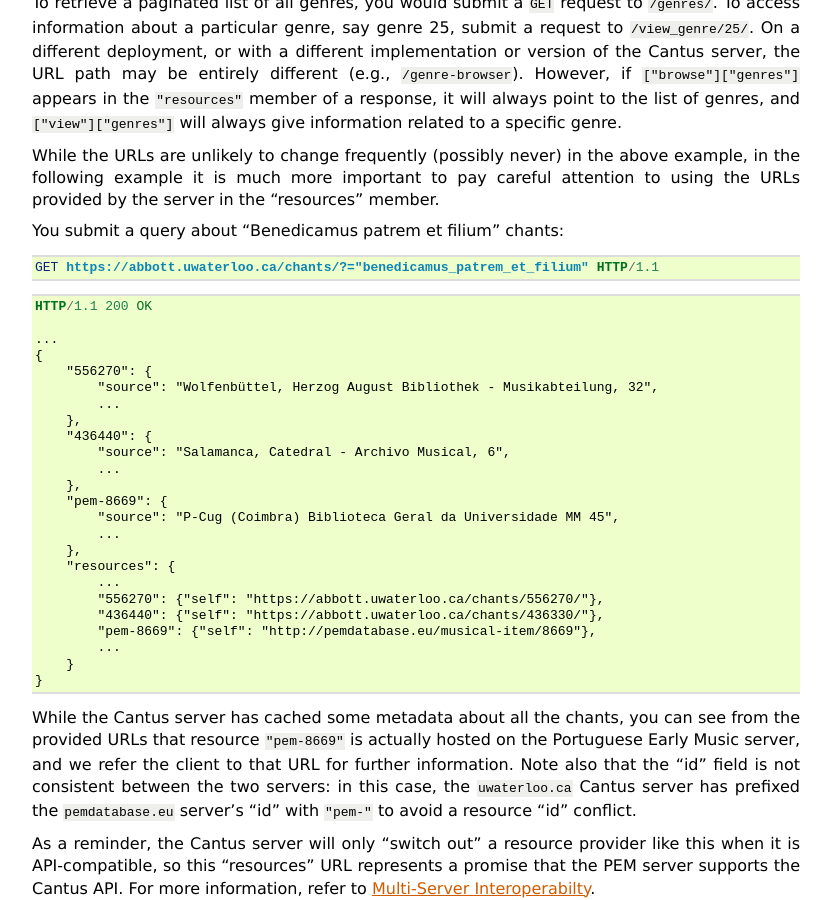
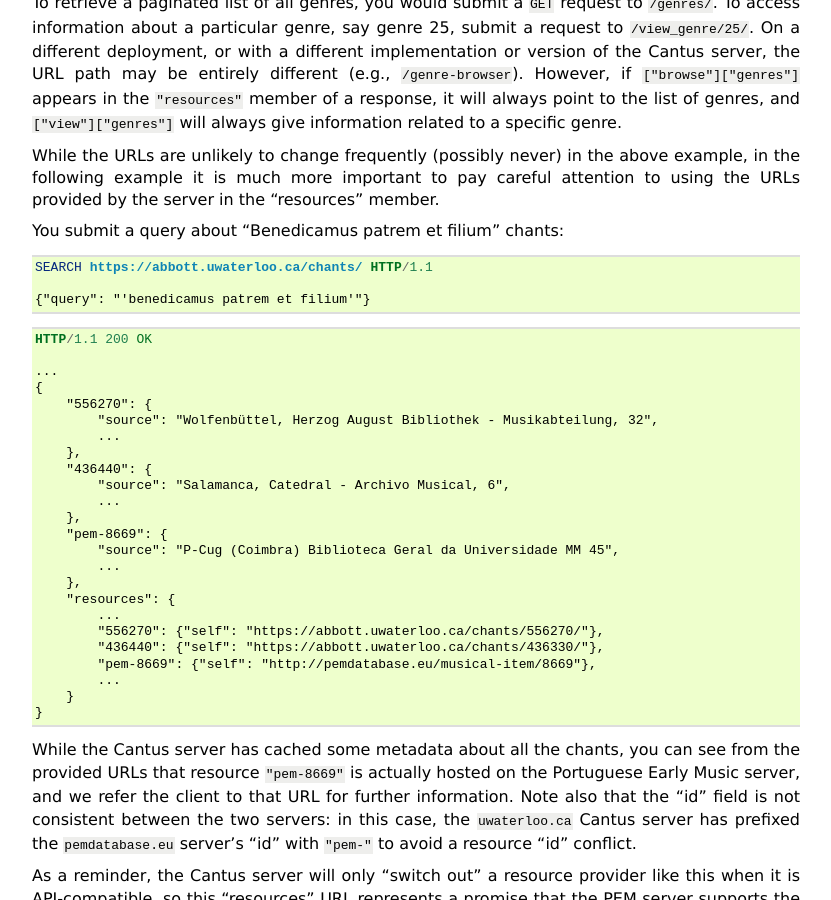
Before and after one commit to CANTUS-Project/api, a Sphinx documentation site: the page built from source/resource_types.rst, in a window 1280 px wide and 900 px high, scrolled down 607 px. Shown: the whole window, without its empty margins (48-879 px from the left). Built offline with Sphinx 7.4.7, drawn with Linux system fonts in a browser that asks for light colours.

Commit message:
fix search request example on 'resource types' page

```diff
--- a/source/resource_types.rst
+++ b/source/resource_types.rst
@@ -47,7 +47,9 @@ You submit a query about "Benedicamus patrem et filium" chants:
 
 .. sourcecode:: http
 
-    GET https://abbott.uwaterloo.ca/chants/?="benedicamus_patrem_et_filium" HTTP/1.1
+    SEARCH https://abbott.uwaterloo.ca/chants/ HTTP/1.1
+
+    {"query": "'benedicamus patrem et filium'"}
 
 .. sourcecode:: http
 
```
